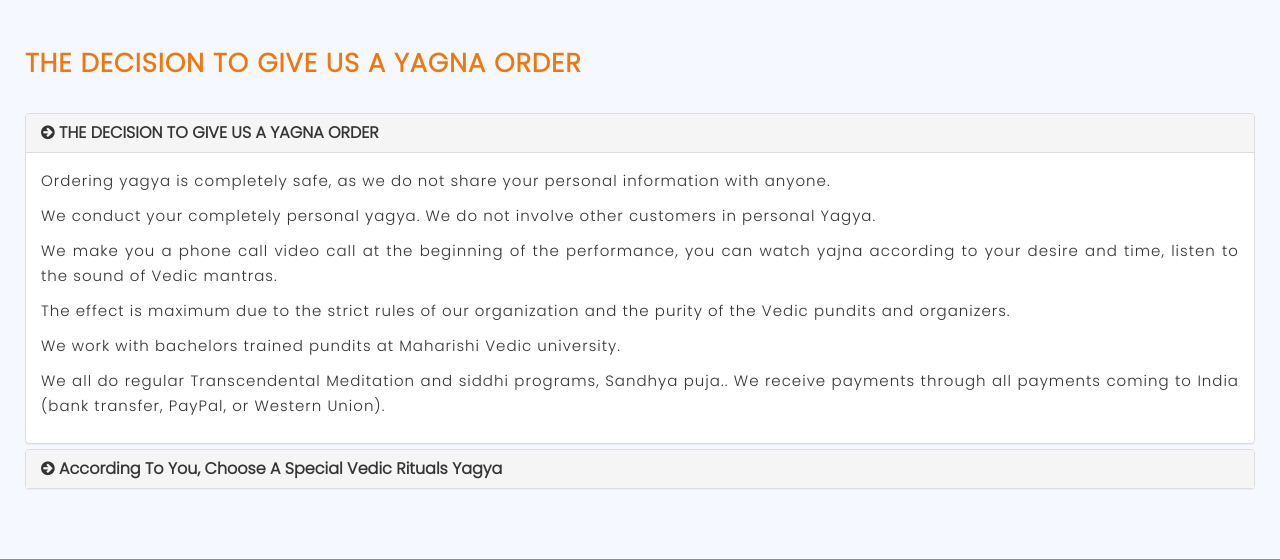
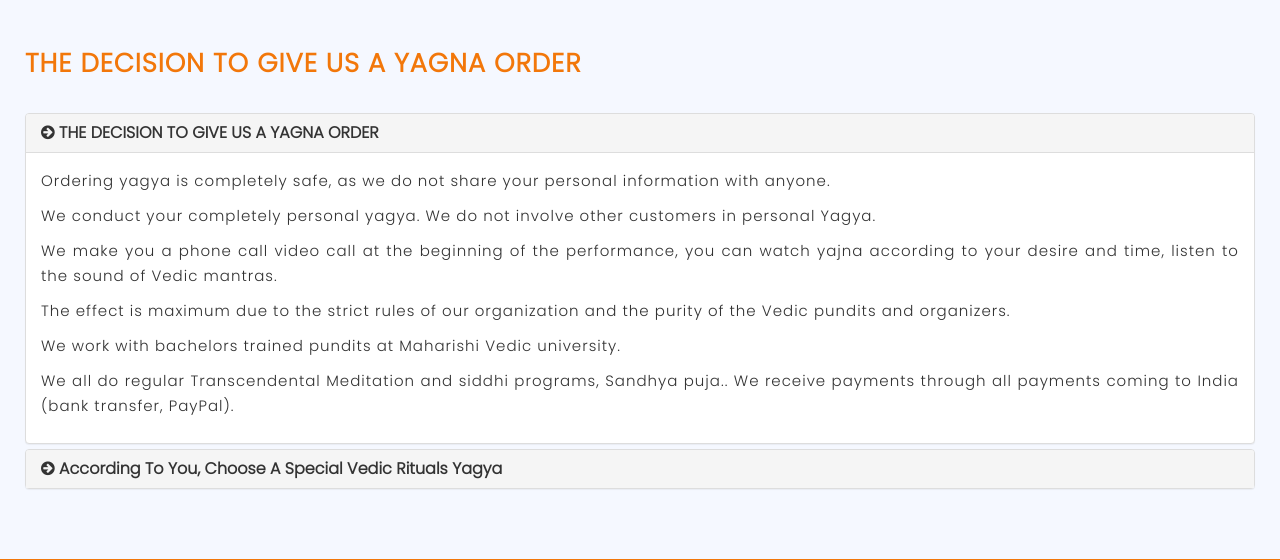
Before and after one commit to actcsuraj/rudravedicyagyasansthan, a PHP site: page /about-yagya.php in a window 1280 px wide. Shown: the part 3202-3762 px from the top of the page. Run offline with PHP 8.4, Linux system fonts and the light colour scheme; some libraries are stand-ins or nearby versions.

Commit message:
changes done

```diff
--- a/about-yagya.php
+++ b/about-yagya.php
@@ -269,7 +269,7 @@
 									<p> We all do regular Transcendental Meditation and siddhi programs, Sandhya
 										puja..
 										We receive payments through all payments coming to India (bank transfer,
-										PayPal, or Western Union). </p>
+										PayPal). </p>
 
 								</div>
 							</div>
```
